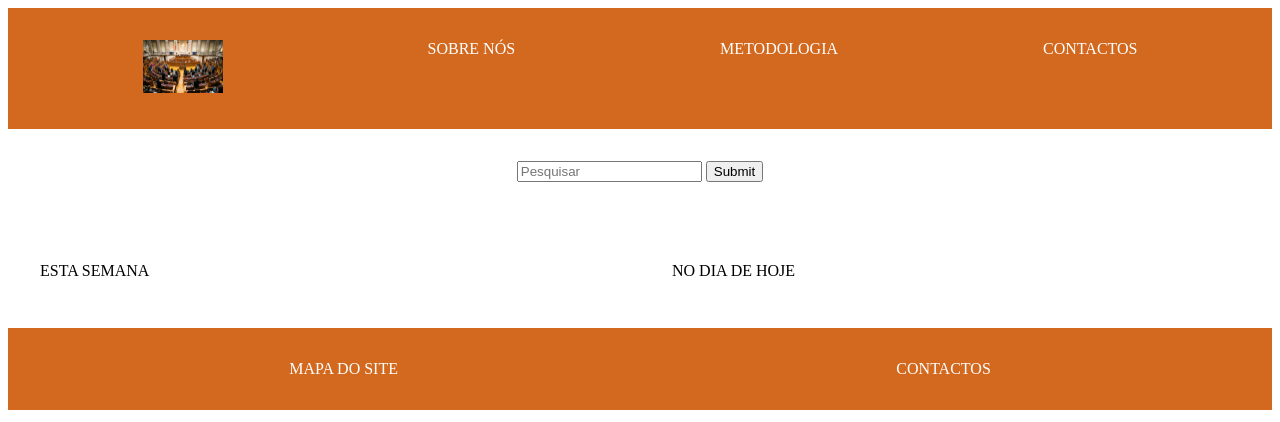
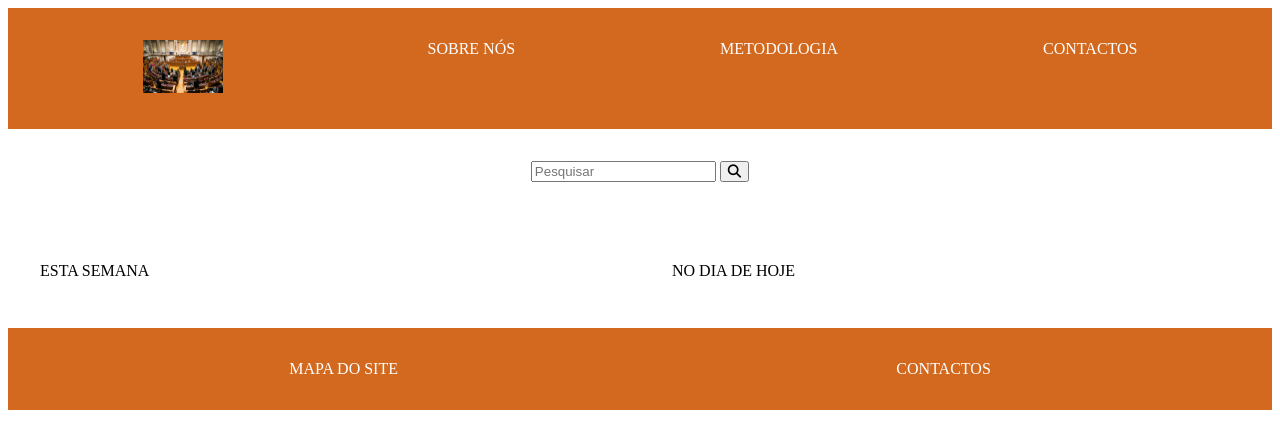
Before and after one commit to ruipfteixeira/arquivopt, a PHP site: page / in a window 1280 px wide. Shown: the top 422 px of the page. Run offline with PHP 8.4, Linux system fonts and the light colour scheme; some libraries are stand-ins or nearby versions.

Commit message:
Started using font-awesome to add buttons.

```diff
--- a/interface/pesquisa.html
+++ b/interface/pesquisa.html
@@ -3,6 +3,8 @@
         <label>
             <input type="text" name="pesquisa" placeholder="Pesquisar">
         </label>
-        <input type="submit" name="Pesquisar">
+        <button type="submit" name="Pesquisar">
+            <i class="fas fa-search"></i>
+        </button>
     </form>
 </div>
--- a/interface/templates/tpl_header.php
+++ b/interface/templates/tpl_header.php
@@ -2,7 +2,8 @@
 <html lang="en-US">
     <head>
         <meta charset="utf-8">
-        <link href="styles/style.css" rel="stylesheet">
+        <link rel="stylesheet" href="styles/style.css">
+        <script src="https://kit.fontawesome.com/4878a389e9.js" crossorigin="anonymous"></script>
         <title>PARLARQUIVO</title>
     </head>
     <body>
```
